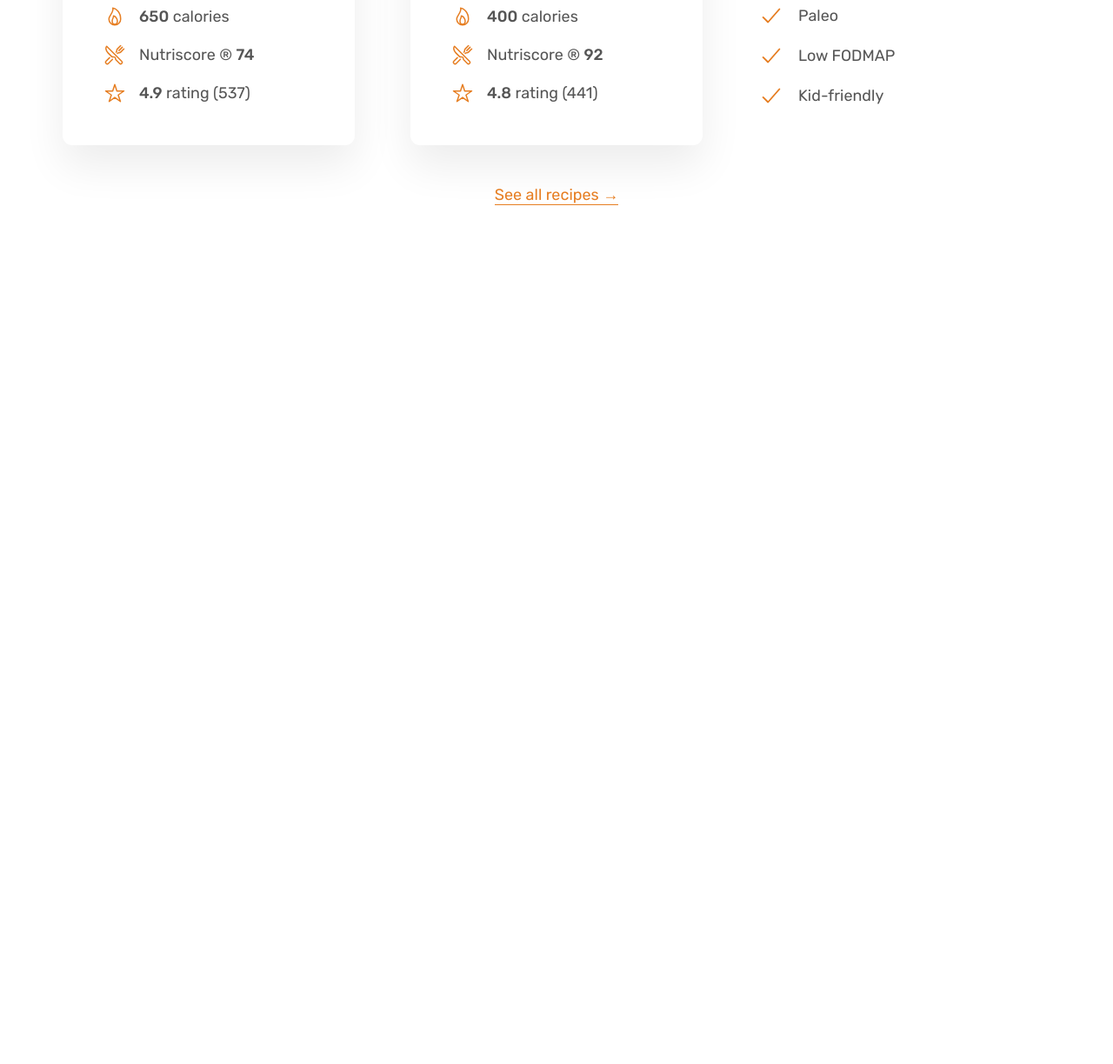
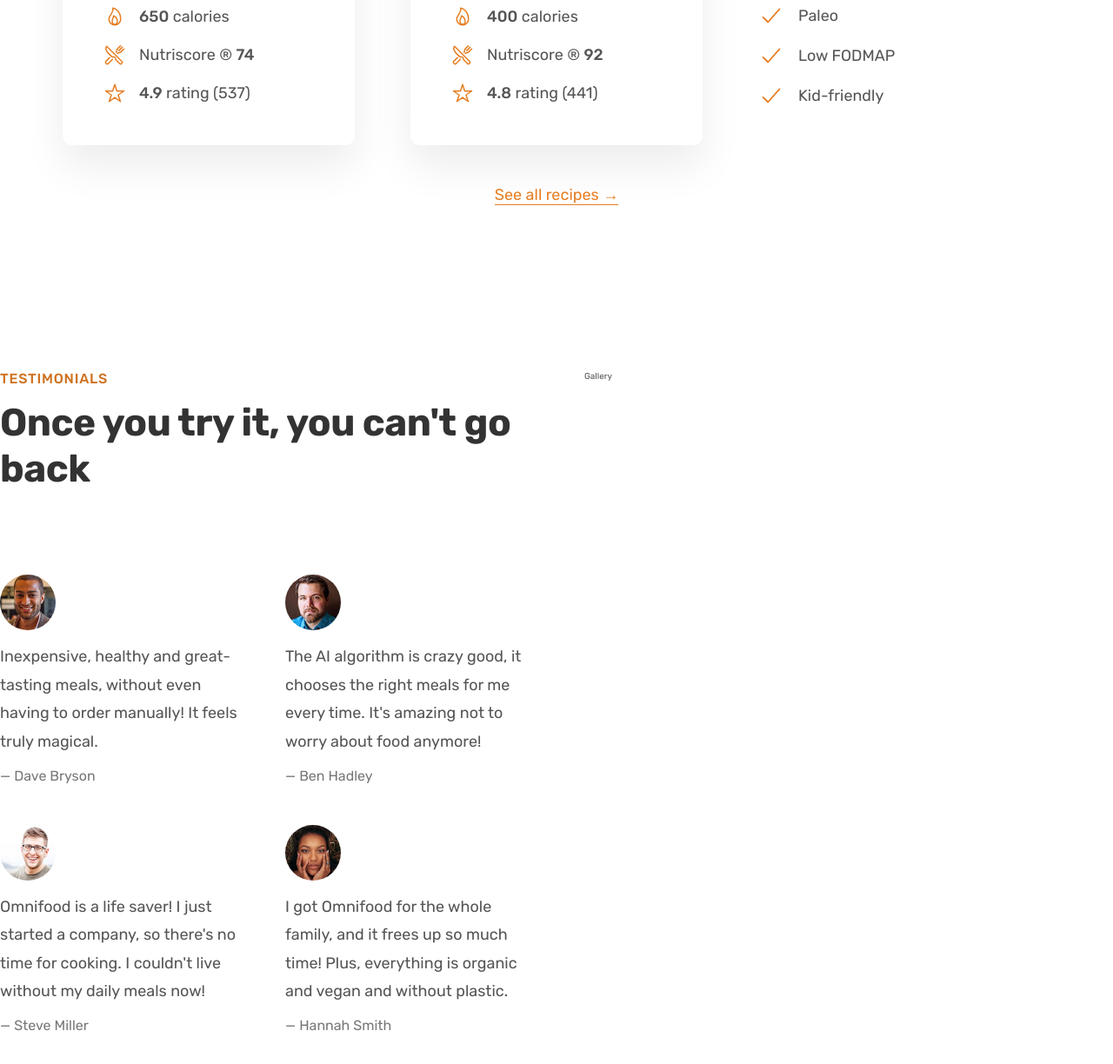
Before and after one commit to ianmaloney14/html-css-course-projects, a plain HTML site: page 07-Omnifood-Desktop/index.html in a window 1280 px wide. Shown: the part 3229-4453 px from the top of the page at 87% size. Before the commit the page ends 3561 px from the top, so only its background shows below. Drawn offline with nearby package versions, Linux system fonts and the light colour scheme.

Commit message:
testimonials

```diff
--- a/07-Omnifood-Desktop/css/style.css
+++ b/07-Omnifood-Desktop/css/style.css
@@ -315,3 +315,35 @@
     height: 3rem;
     color: #e67e22;
 }
+
+/* ******************************** */
+/* TESTIMONIALS SECTION */
+/* ******************************** */
+
+.section-testimonials {
+    padding: 9.6rem 0;
+}
+
+.testimonials {
+    display: grid;
+    grid-template-columns: 1fr 1fr;
+    gap: 4.8rem;
+}
+
+.testimonial-img {
+    width: 6.4rem;
+    border-radius: 50%;
+    margin-bottom: 1.2rem;
+}
+
+.testimonial-text {
+    font-size: 1.8rem;
+    line-height: 1.8;
+    margin-bottom: 1.6rem;
+
+}
+
+.testimonial-name {
+    font-size: 1.6rem;
+    color: #777;
+}
--- a/07-Omnifood-Desktop/index.html
+++ b/07-Omnifood-Desktop/index.html
@@ -220,6 +220,49 @@
                 <a href="#" class="link">See all recipes &rarr;</a>
             </div>
         </section>
+
+        <section class="section-testimonials grid grid--2-cols">
+            <div class="testimonials-container">
+                <span class="subheading">Testimonials</span>
+                <h2 class="heading-secondary">Once you try it, you can't go back</h2>
+
+                <div class="testimonials">
+                    <figure class="testimonial">
+                        <img class="testimonial-img" alt="Photo of customer Dave Bryson" src="img/customers/dave.jpg" />
+                        <blockquote class="testimonial-text">
+                            Inexpensive, healthy and great-tasting meals, without even having to order manually!
+                            It feels truly magical.
+                        </blockquote>
+                        <p class="testimonial-name">&mdash; Dave Bryson</p>
+                    </figure>
+
+                    <figure class="testimonial">
+                        <img class="testimonial-img" alt="Photo of customer Ben Hadley" src="img/customers/ben.jpg" />
+                        <blockquote class="testimonial-text">
+                            The AI algorithm is crazy good, it chooses the right meals for me every time. It's amazing not to worry about food anymore!
+                        </blockquote>
+                        <p class="testimonial-name">&mdash; Ben Hadley</p>
+                    </figure>
+
+                    <figure class="testimonial">
+                        <img class="testimonial-img" alt="Photo of customer Steve Miller" src="img/customers/steve.jpg" />
+                        <blockquote class="testimonial-text">
+                            Omnifood is a life saver! I just started a company, so there's no time for cooking. I couldn't live without my daily meals now!
+                        </blockquote>
+                        <p class="testimonial-name">&mdash; Steve Miller</p>
+                    </figure>
+
+                    <figure class="testimonial">
+                        <img class="testimonial-img" alt="Photo of customer Hannah Smith" src="img/customers/hannah.jpg" />
+                        <blockquote class="testimonial-text">
+                            I got Omnifood for the whole family, and it frees up so much time! Plus, everything is organic and vegan and without plastic.
+                        </blockquote>
+                        <p class="testimonial-name">&mdash; Hannah Smith</p>
+                    </figure>
+                </div>
+            </div>
+            <div class="gallery">Gallery</div>
+        </section>
     </main>
 </body>
 </html>
```
